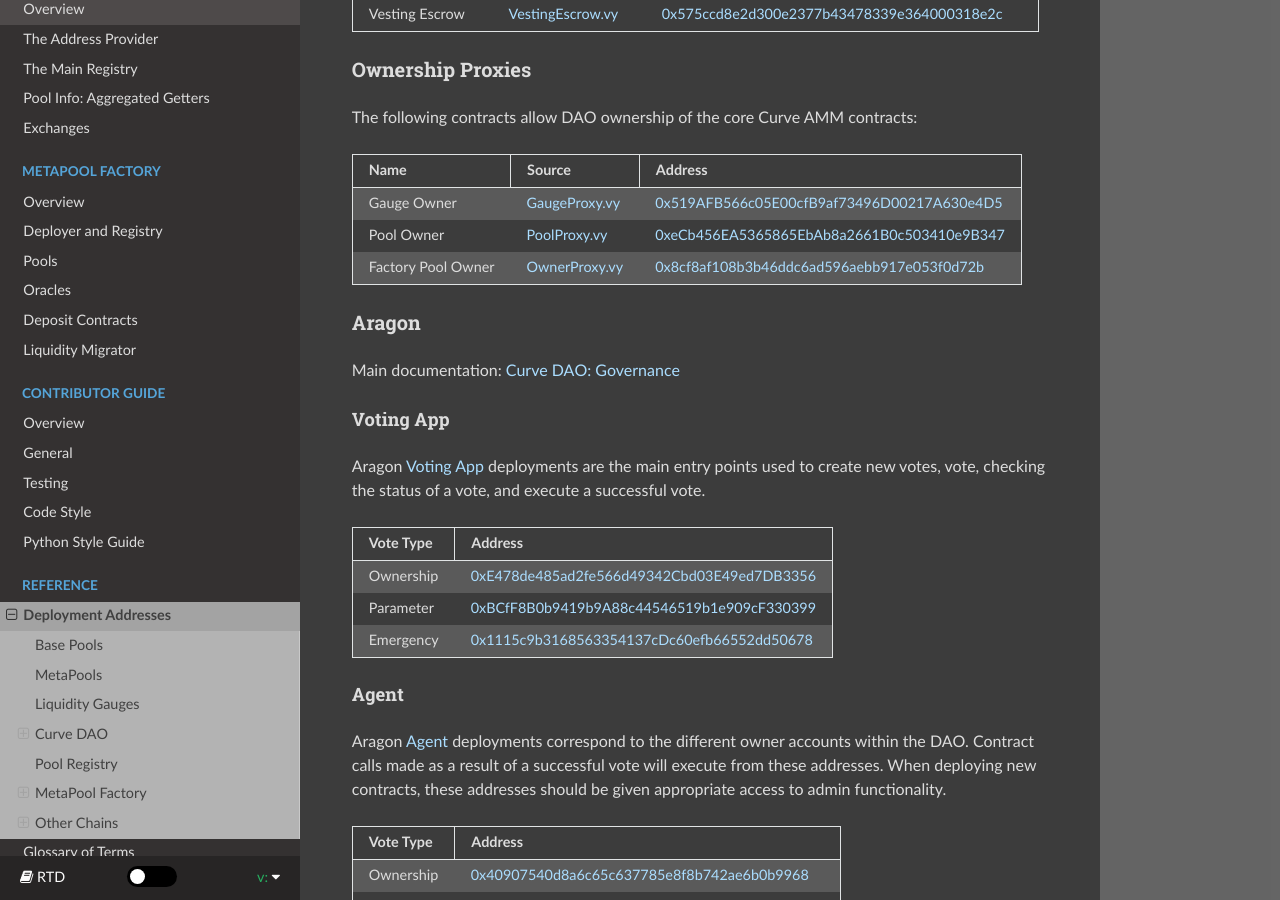
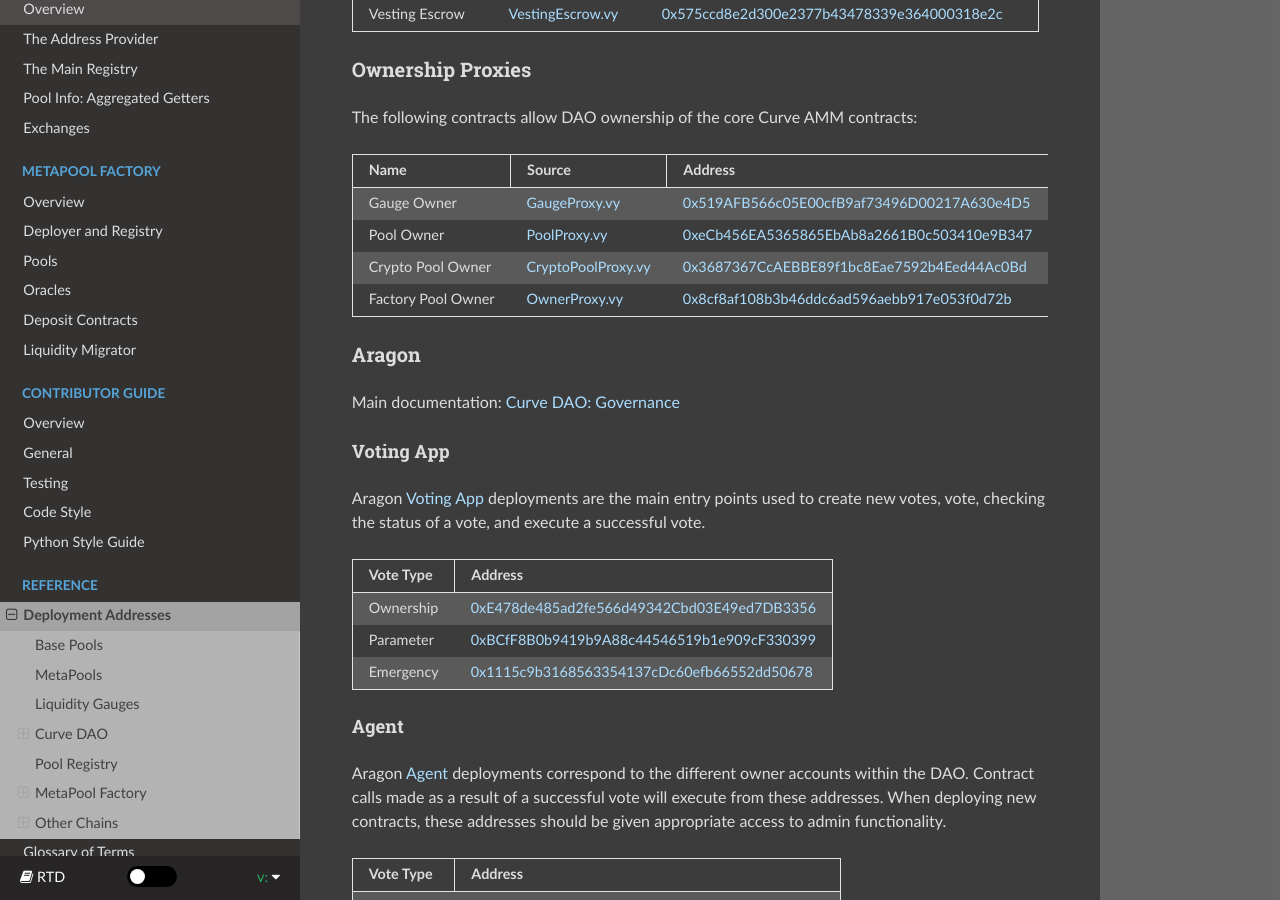
Before and after one commit to softlinkprotocol/curve-docs, a Sphinx documentation site: the page built from docs/ref-addresses.rst, in a window 1280 px wide and 900 px high, scrolled down 5765 px. Built offline with Sphinx 7.4.7 and the Read the Docs theme 2.0.0, drawn with Linux system fonts in a browser that asks for light colours.

Commit message:
chore: add crypto pool proxy address

```diff
--- a/docs/ref-addresses.rst
+++ b/docs/ref-addresses.rst
@@ -210,6 +210,7 @@ The following contracts allow DAO ownership of the core Curve AMM contracts:
 
    Gauge Owner, `GaugeProxy.vy <https://github.com/curvefi/curve-dao-contracts/blob/master/contracts/GaugeProxy.vy>`_, `0x519AFB566c05E00cfB9af73496D00217A630e4D5 <https://etherscan.io/address/0x519AFB566c05E00cfB9af73496D00217A630e4D5#code>`_
    Pool Owner, `PoolProxy.vy <https://github.com/curvefi/curve-dao-contracts/blob/master/contracts/PoolProxy.vy>`_, `0xeCb456EA5365865EbAb8a2661B0c503410e9B347 <https://etherscan.io/address/0xeCb456EA5365865EbAb8a2661B0c503410e9B347#code>`_
+   Crypto Pool Owner, `CryptoPoolProxy.vy <https://github.com/curvefi/curve-dao-contracts/blob/master/contracts/CryptoPoolProxy.vy>`_, `0x3687367CcAEBBE89f1bc8Eae7592b4Eed44Ac0Bd <https://etherscan.io/address/0x3687367ccaebbe89f1bc8eae7592b4eed44ac0bd>`_
    Factory Pool Owner, `OwnerProxy.vy <https://github.com/curvefi/curve-factory/blob/master/contracts/OwnerProxy.vy>`_, `0x8cf8af108b3b46ddc6ad596aebb917e053f0d72b <https://etherscan.io/address/0x8cf8af108b3b46ddc6ad596aebb917e053f0d72b>`_
 
 
```
